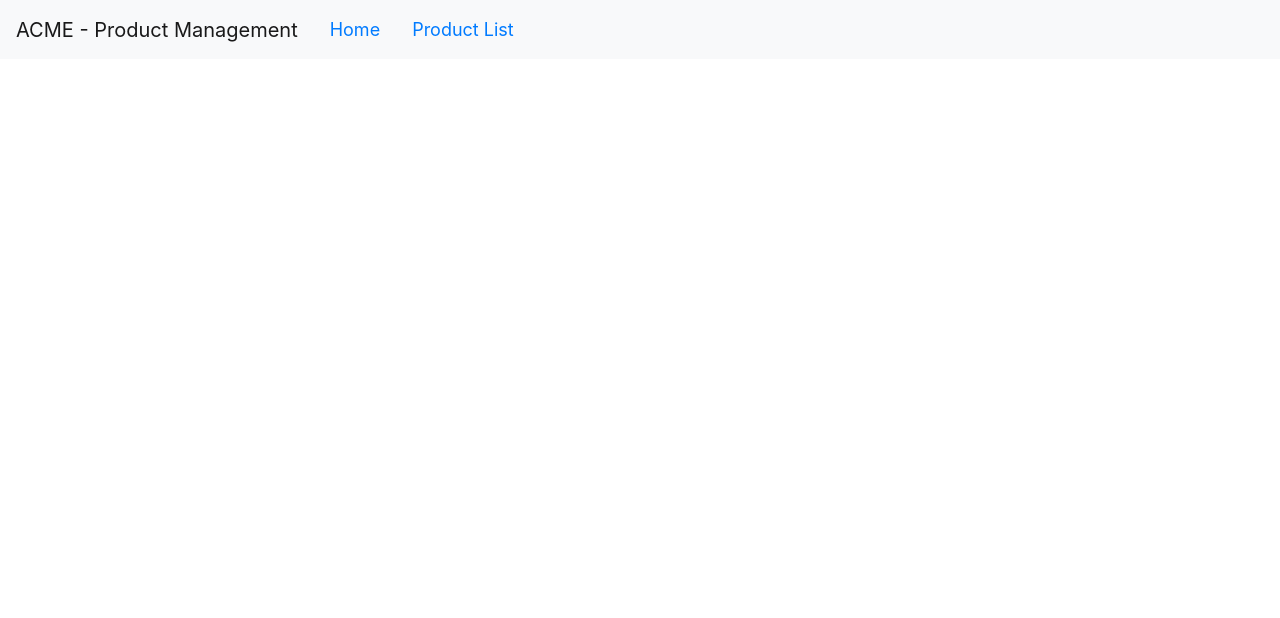
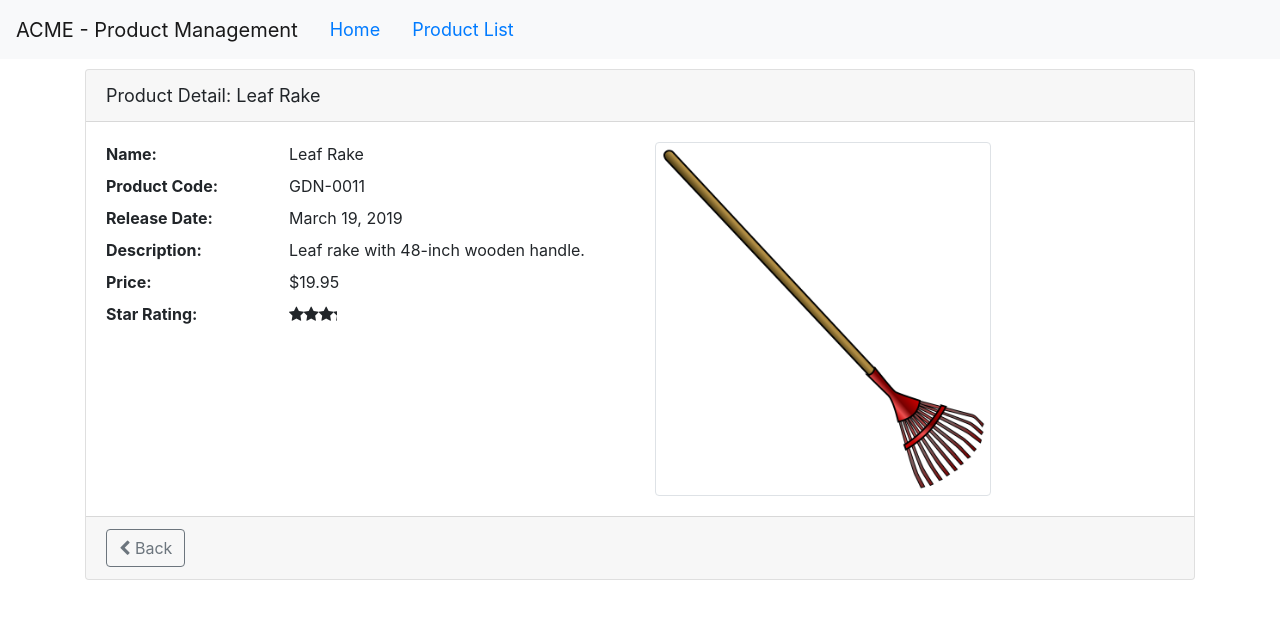
Before and after one commit to tamilsweet/Mastering-Angular, an Angular app in the folder practice/Angular-GettingStarted/: page /products/1 in a window 1280 px wide. Shown: the top 618 px of the page. Built offline with nearby package versions, Linux system fonts and the light colour scheme.

Commit message:
Add [AGS] product detail & route guard

```diff
--- a/practice/Angular-GettingStarted/src/app/app.routing.ts
+++ b/practice/Angular-GettingStarted/src/app/app.routing.ts
@@ -3,10 +3,11 @@ import { ProductListComponent } from './products/product-list.component';
 import { ProductDetailComponent } from './products/product-detail/product-detail.component';
 import { WelcomeComponent } from './home/welcome.component';
 import { PageNotFoundComponent } from './shared/page-not-found.component';
+import { ProductDetailGuard } from './products/product-detail/product-detail.guard';
 
 export const routes: Routes = [
   { path: 'products', component: ProductListComponent },
-  { path: 'products/:id', component: ProductDetailComponent },
+  { path: 'products/:id', component: ProductDetailComponent, canActivate: [ProductDetailGuard] },
   { path: 'welcome', component: WelcomeComponent },
   { path: '', redirectTo: 'welcome', pathMatch: 'full' },
   { path: '**', component: PageNotFoundComponent }
--- a/practice/Angular-GettingStarted/src/app/products/product-detail/product-detail.component.html
+++ b/practice/Angular-GettingStarted/src/app/products/product-detail/product-detail.component.html
@@ -2,5 +2,34 @@
   <div class="card-header">
     {{ pageTitle + ': ' + product.productName }}
   </div>
-
+  <div class="card-body">
+    <div class="row">
+      <div class="col-md-6">
+        <dl class="row">
+          <dt class="col-md-4">Name:</dt>
+          <dd class="col-md-8">{{ product.productName }}</dd>
+          <dt class="col-md-4">Product Code:</dt>
+          <dd class="col-md-8">{{ product.productCode }}</dd>
+          <dt class="col-md-4">Release Date:</dt>
+          <dd class="col-md-8">{{ product.releaseDate }}</dd>
+          <dt class="col-md-4">Description:</dt>
+          <dd class="col-md-8">{{ product.description }}</dd>
+          <dt class="col-md-4">Price:</dt>
+          <dd class="col-md-8">{{ product.price | currency:'USD':'symbol':'1.2-2' }}</dd>
+          <dt class="col-md-4">Star Rating:</dt>
+          <dd class="col-md-8">
+            <pm-star [rating]="product.starRating"></pm-star>
+          </dd>
+        </dl>
+      </div>
+      <div class="col-md-4">
+        <img class="img-thumbnail rounded" alt="{{ product.productName }}" src="{{ product.imageUrl }}" />
+      </div>
+    </div>
+  </div>
+  <div class="card-footer">
+    <button class="btn btn-outline-secondary" (click)="onBack()" [autofocus]="autofocus">
+      <i class="fa fa-chevron-left"></i> Back
+    </button>
+  </div>
 </div>
--- a/practice/Angular-GettingStarted/src/app/products/product-detail/product-detail.component.ts
+++ b/practice/Angular-GettingStarted/src/app/products/product-detail/product-detail.component.ts
@@ -1,5 +1,7 @@
 import { Component, OnInit } from '@angular/core';
 import { IProduct } from '../product.model';
+import { ActivatedRoute, Router } from '@angular/router';
+import { ProductService } from '../product.service';
 
 @Component({
   templateUrl: './product-detail.component.html',
@@ -7,12 +9,23 @@ import { IProduct } from '../product.model';
 })
 export class ProductDetailComponent implements OnInit {
 
-  pageTitle = 'Product';
+  pageTitle = 'Product Detail';
   product: IProduct;
+  autofocus = true;
 
-  constructor() { }
+  constructor(
+    private router: Router,
+    private route: ActivatedRoute,
+    private productService: ProductService
+  ) { }
 
   ngOnInit(): void {
+    const productId: number = +this.route.snapshot.params['id'];
+    this.productService.getProduct(productId).subscribe(product => this.product = product);
+    // let productId: number = parseInt(this.route.snapshot.paramMap.get('id'));
   }
 
+  onBack(): void {
+    this.router.navigate(['/products']);
+  }
 }
--- /dev/null
+++ b/practice/Angular-GettingStarted/src/app/products/product-detail/product-detail.guard.ts
@@ -0,0 +1,23 @@
+import { Injectable } from '@angular/core';
+import { CanActivate, ActivatedRouteSnapshot, RouterStateSnapshot, Router } from '@angular/router';
+import { Observable } from 'rxjs';
+
+@Injectable({
+  providedIn: 'root'
+})
+export class ProductDetailGuard implements CanActivate {
+
+  constructor(private router: Router) { }
+
+  canActivate(
+    next: ActivatedRouteSnapshot,
+    state: RouterStateSnapshot
+  ): Observable<boolean> | boolean {
+    const id = +next.url[1].path;
+    if (isNaN(id) || id < 1) {
+      this.router.navigate(['/products']);
+      return false;
+    }
+    return true;
+  }
+}
--- a/practice/Angular-GettingStarted/src/app/products/product-list.component.html
+++ b/practice/Angular-GettingStarted/src/app/products/product-list.component.html
@@ -31,7 +31,11 @@
           <tr *ngFor="let product of filteredProducts">
             <td><img *ngIf="showImages" [style.width.px]="imageWidth" [style.margin.px]="imageMargin"
                 [src]="product.imageUrl" [title]="product.productName" /></td>
-            <td>{{ product.productName }}</td>
+            <td>
+              <a [routerLink]="['/products', product.productId]">
+                {{ product.productName }}
+              </a>
+            </td>
             <td>{{ product.productCode | lowercase | convertToSpaces:'-' }}</td>
             <td>{{ product.releaseDate | date:"MM/dd/yy" }}</td>
             <td class="text-right">{{ product.price | currency:'USD':'symbol':'1.2-2' }}</td>
--- a/practice/Angular-GettingStarted/src/app/products/product.service.ts
+++ b/practice/Angular-GettingStarted/src/app/products/product.service.ts
@@ -2,7 +2,7 @@ import { Injectable } from '@angular/core';
 import { IProduct } from './product.model';
 import { HttpClient, HttpErrorResponse } from '@angular/common/http';
 import { of, Observable, throwError } from 'rxjs';
-import { tap, catchError } from 'rxjs/operators';
+import { tap, catchError, filter, map } from 'rxjs/operators';
 
 @Injectable({
   providedIn: 'root'
@@ -22,6 +22,14 @@ export class ProductService {
     );
   }
 
+  getProduct(id: number): Observable<IProduct> {
+    return this.getProducts().pipe(
+      map((productList: IProduct[]) => {
+        return productList.filter(product => product.productId === id)[0];
+      })
+    );
+  }
+
   private handleError(err: HttpErrorResponse) {
     let errorMessage = '';
     if (err.error instanceof ErrorEvent) {
```
Also changed, not shown: 1 other file (tests, documents, lock files or other folders).
